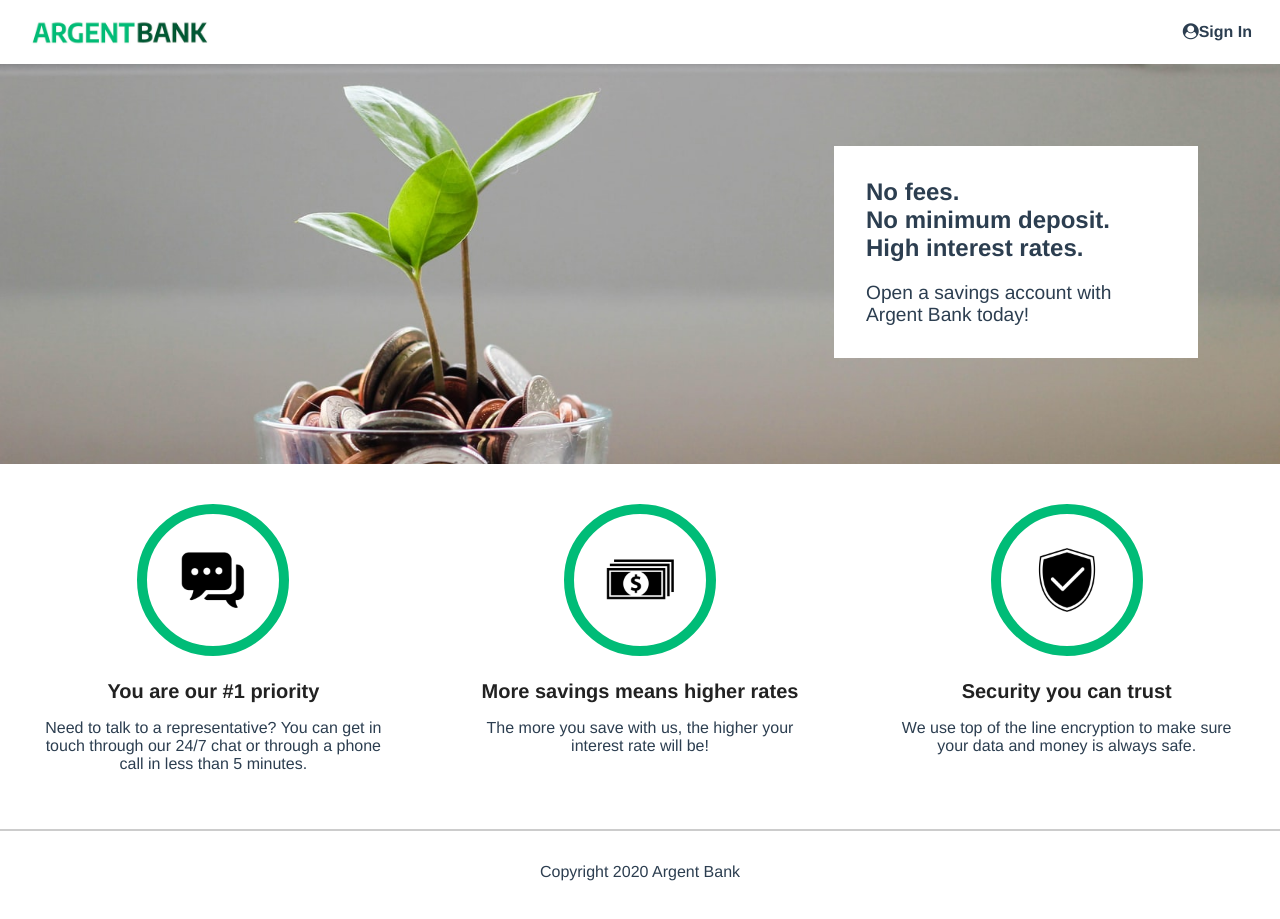
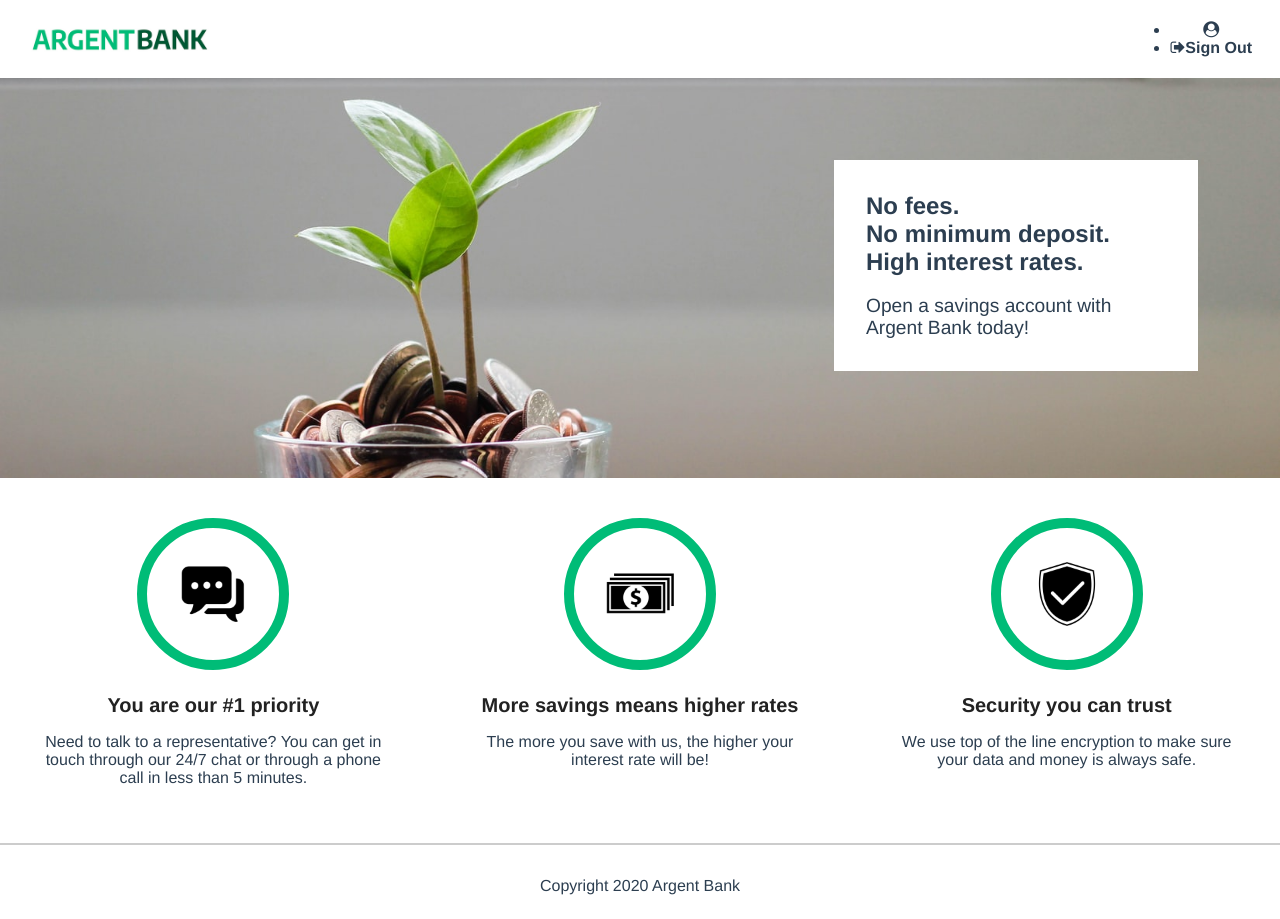
Before and after one commit to fanjatiana/fanjatianaPavageau_13_17-02-2022, a React (Create React App) app: page / in a window 1280 px wide. Built offline with nearby package versions, Linux system fonts and the light colour scheme.

Commit message:
gestion du status de connexion (localStorage)

```diff
--- a/src/api/fetchUser.ts
+++ b/src/api/fetchUser.ts
@@ -5,7 +5,8 @@ import { getInfosUsers } from "../features/user/usersSlice";
 
 
 export const useFetch = () => {
-  const infoToken = useAppSelector((state) => state.token.value);
+  //const infoToken = useAppSelector((state) => state.token.value);
+  const infoToken = localStorage.getItem("Bearer")
   const dispatch = useDispatch();
   const [data, setData] = useState<any[]>([]);
   const [isLoading, setLoading] = useState(true);
--- a/src/app/store.ts
+++ b/src/app/store.ts
@@ -2,12 +2,14 @@ import { configureStore, ThunkAction, Action } from "@reduxjs/toolkit";
 
 import tokenReducer from "../features/token/tokenSlice";
 import usersReducer from "../features/user/usersSlice";
+import loginStatusReducer from "../features/user/loggedSlice"
 import { apiSlice } from "../features/apiSlice";
 
 export const store = configureStore({
   reducer: {
     token: tokenReducer,
     user: usersReducer,
+    login : loginStatusReducer,
     /*[apiSlice.reducerPath] :apiSlice.reducer
   },
   middleware :(getDefaultMiddleware) =>{
--- a/src/components/LinksList.tsx
+++ b/src/components/LinksList.tsx
@@ -1,47 +1,44 @@
 import React, { useState } from 'react';
 import { NavLink } from 'react-router-dom';
-import { useAppDispatch } from '../app/hooks';
+import { useAppDispatch, useAppSelector } from '../app/hooks';
 import SignLink from "../components/SignLink"
-import { navLinkListInfosIfConnected, navLinkListInfosIfOffline } from "../constants/arrays"
+import { navLinkListInfosIfConnected, navLinkListInfosIfOffline } from "../constants/arrays";
+import { getInfoLoginStatus } from '../features/user/loggedSlice';
 
 
 const LinksList = () => {
 
     const dispatch = useAppDispatch();
-
-    //const isLoging: boolean = false; // gestion du state
-    const [isLoging, setIsLoging] = useState(false);
-
-
+    const infosUser = useAppSelector((state) => state.user);
+    const infoStatus = useAppSelector(state => state.login.isLogged);
 
     return <div>
         {
-
-            !isLoging ?
-                (
-                    <div>
-                        <NavLink to="/sign-in" className="main-nav-item" onClick = {() => setIsLoging(true)} >
-                            <i className="fa fa-user-circle"></i>
-                            Sign In
-                        </NavLink>
-                    </div>
-
-                ) : (
+            infoStatus ? (
                 <div>
                     <ul>
                         <li>
-                                <NavLink to="/sign-in" className="main-nav-item" >
+                            <NavLink to="/user" className="main-nav-item" onClick={() => dispatch(getInfoLoginStatus(true))} >
                                 <i className="fa fa-user-circle"></i>
-                                    Tony
+                                {infosUser.firstName}
                             </NavLink>
                         </li>
                         <li>
-                                <NavLink to="/" className="main-nav-item" onClick = {() => setIsLoging(false)} >
+                            <NavLink to="/sign-in" className="main-nav-item" onClick={() => {
+                                localStorage.removeItem("Bearer"); dispatch(getInfoLoginStatus(false))
+                            }} >
                                 <i className="fa fa-sign-out"></i>
                                 Sign Out
                             </NavLink>
                         </li>
                     </ul>
+                </div>
+            ) : (
+                <div>
+                    <NavLink to="/sign-in" className="main-nav-item" onClick={() => dispatch(getInfoLoginStatus(false))} >
+                        <i className="fa fa-user-circle"></i>
+                        Sign In
+                    </NavLink>
                 </div>
             )
         }
--- a/src/containers/MainUserPage.tsx
+++ b/src/containers/MainUserPage.tsx
@@ -5,6 +5,7 @@ import { useFetch } from '../api/fetchUser';
 import { useAppSelector } from '../app/hooks';
 import Account from "../components/Account";
 import { dataAccount } from "../constants/arrays"
+import { getInfoLoginStatus } from '../features/user/loggedSlice';
 import { getInfosUsers } from '../features/user/usersSlice';
 
 import NotFound from '../pages/NotFound';
@@ -12,12 +13,13 @@ import NotFound from '../pages/NotFound';
 const MainUserPage = () => {
 
     const { isLoading, data, error } = useFetch();
+    const [isLoging, setIsLoging] = useState(false);
     const infosUser = useAppSelector((state) => state.user);
     const dispatch = useDispatch();
-    const infoToken = useAppSelector((state) => state.token.value);
+    //const infoToken = useAppSelector((state) => state.token.value);
+    const infoToken = localStorage.getItem("Bearer")
 
     const [isEditName, setIsEditName] = useState(false);
-
     const [userFirstName, setUserFirstName] = useState('');
     const [userLastName, setUserLastName] = useState('');
 
@@ -26,15 +28,12 @@ const MainUserPage = () => {
         lastName: string
     }
 
-
     const handleClickToSave = () => {
 
         const newInfosUser = {
             firstName: userFirstName,
             lastName: userLastName
         }
-
-
 
         const putInfosUser = async () => {
 
@@ -54,13 +53,14 @@ const MainUserPage = () => {
                     if (response.ok) {
                         console.log(data.body)
                         dispatch(getInfosUsers(data.body));
+                        setIsLoging(true)
                     }
                 })
         };
+
         putInfosUser();
         setIsEditName(false)
     }
-
     const handleClickToCancel = () => {
         setIsEditName(false)
     };
@@ -70,8 +70,7 @@ const MainUserPage = () => {
 
     if (error) return <NotFound />;
 
-    if (data) {
-
+    if (data && infoToken) {
         const userIdentity = infosUser.firstName + " " + infosUser.lastName;
 
         return (
@@ -91,8 +90,6 @@ const MainUserPage = () => {
                         <button onClick={handleClickToCancel}>Cancel</button>
                     </div>
                     }
-
-
                 </div>
                 <h2 className="sr-only">Accounts</h2>
                 {
--- a/src/features/Login.tsx
+++ b/src/features/Login.tsx
@@ -4,6 +4,7 @@ import { Navigate, useNavigate } from 'react-router-dom';
 import { useAppDispatch, useAppSelector } from '../app/hooks';
 import { dataAccount } from '../constants/arrays';
 import { getToken } from '../features/token/tokenSlice';
+import { getInfoLoginStatus } from './user/loggedSlice';
 
 
 
@@ -11,11 +12,15 @@ const Login = () => {
 
     const [userEmail, setUserEmail] = useState('');
     const [userPassword, setUserPassword] = useState('');
+    const [isLoging, setIsLoging] = useState(false);
+    const dispatch = useAppDispatch();
+    const navigate = useNavigate()
 
     type FormData = {
         email: string,
         password: string
     }
+
     // gestion de la validité du formulaire (required,error)
     const { register, handleSubmit, formState: { errors } } = useForm<FormData>({
         defaultValues: {
@@ -23,9 +28,6 @@ const Login = () => {
             password: ""
         }
     });
-
-    const dispatch = useAppDispatch();
-    const navigate = useNavigate()
 
     const postInfoslogin = async (credentials: object) => {
         console.log(credentials)
@@ -41,6 +43,7 @@ const Login = () => {
             .then((data) => {
                 console.log('Success:', data);
                 dispatch(getToken(data.body.token));
+                setIsLoging(true)
                 localStorage.setItem("Bearer", data.body.token)
                 navigate('/user');
             })
@@ -54,7 +57,8 @@ const Login = () => {
     // envoie des données entrées dans formulaire
     const onSubmit = (credentials: object) => {
         postInfoslogin(credentials);
-        console.log(credentials)
+        dispatch(getInfoLoginStatus(true));
+        setIsLoging(true)
     }
 
     const handleChangeChekbox = () => {
--- a/src/features/user/loggedSlice.ts
+++ b/src/features/user/loggedSlice.ts
@@ -6,7 +6,7 @@ interface UserState{
   }
 
   const initialState : UserState = {
-    isLogged : false
+    isLogged : true
   }
 
 
```
Lines whose indentation alone changed are shown as unchanged.
